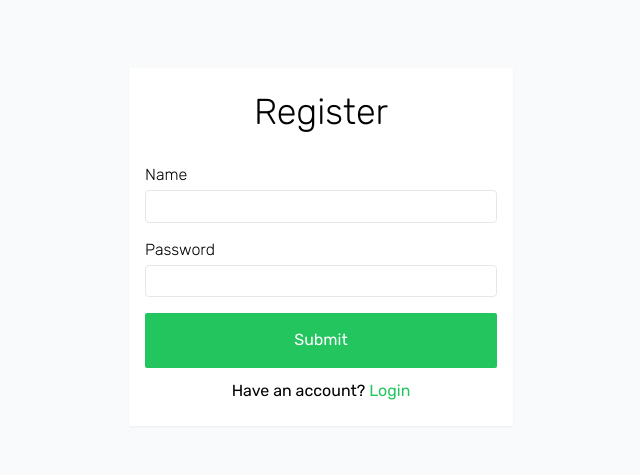
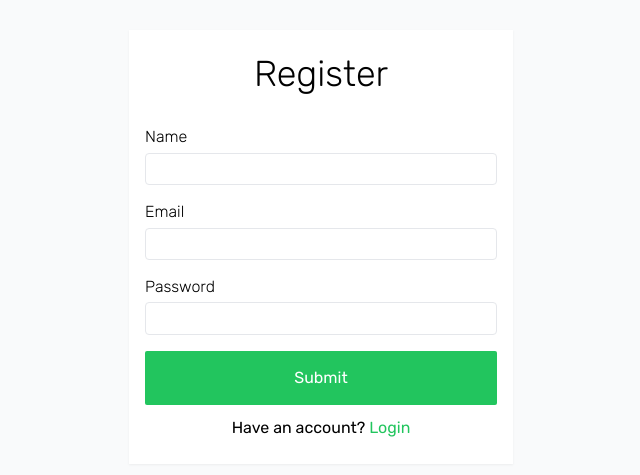
Before and after one commit to Michael-c7/stockOptima, a React (Vite) app in the folder client/: page /register in a window 1280 px wide. Shown: the part 153-628 px from the top of the page, without its empty margins (319-959 px from the left). Built offline with nearby package versions, Linux system fonts and the light colour scheme.

Commit message:
add email text input

```diff
--- a/client/src/pages/Register.jsx
+++ b/client/src/pages/Register.jsx
@@ -1,6 +1,6 @@
-import React from "react"
-import { Link } from "react-router-dom"
+import {  Link } from "react-router-dom"
 import InputContainer from "../../components/InputContainer"
+
 
 
 const Register = () => {
@@ -9,6 +9,7 @@ const Register = () => {
       <form method="post" action="/register" className="bg-white px-4 py-6 w-[90vw] max-w-sm drop-shadow-sm">
         <h1 className="text-4xl mb-8 font-light capitalize">Register</h1>
         <InputContainer type="text" name="name" labelText="name" />
+        <InputContainer type="email" name="email" labelText="email" />
         <InputContainer type="password" name="password" labelText="password" />
 
         <button type="submit" className="btn-main w-full">Submit</button>
```
